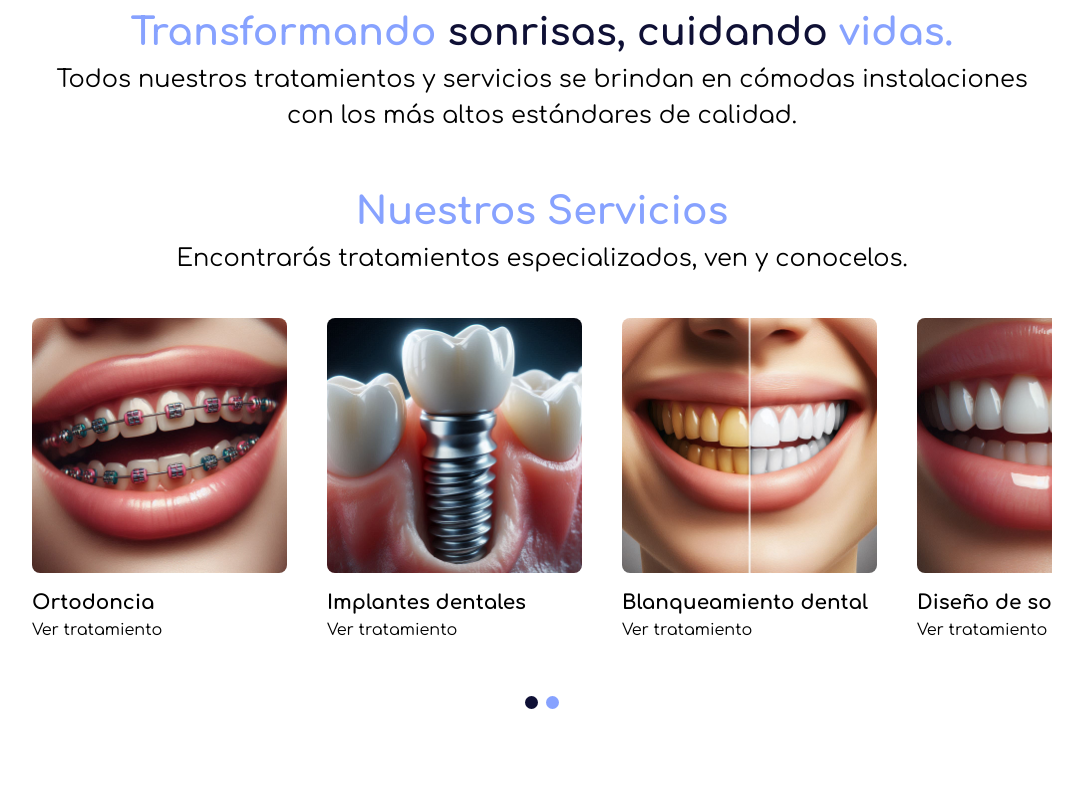
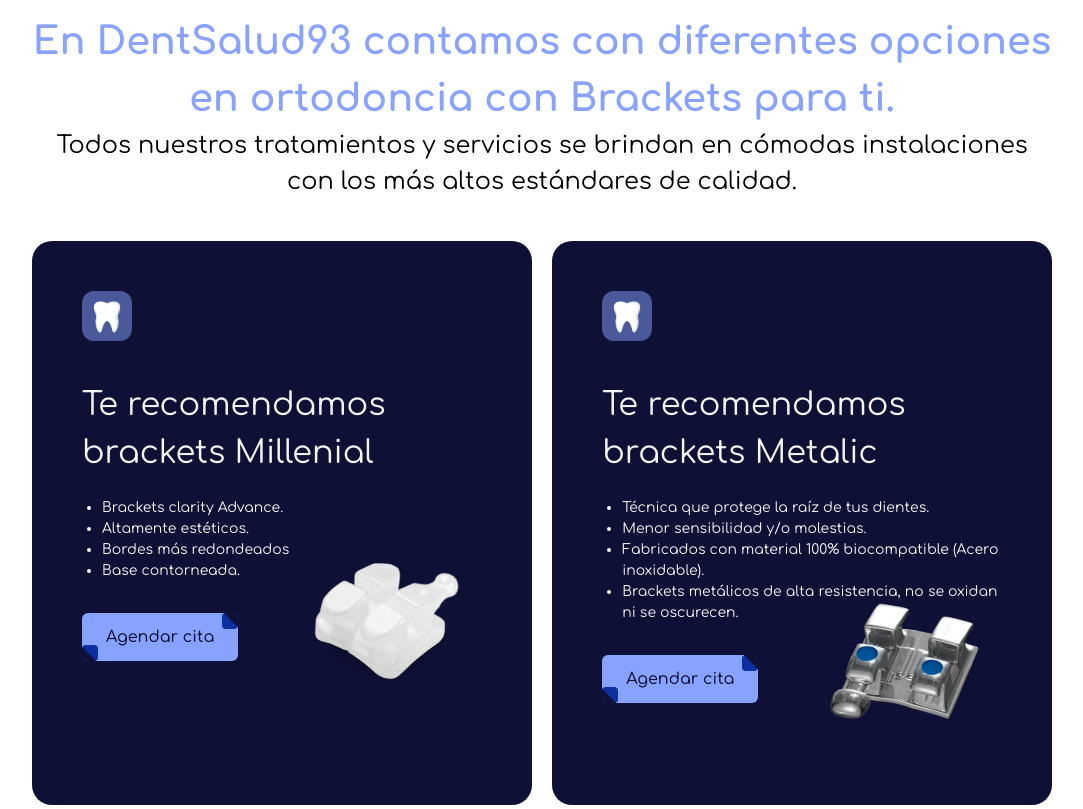
Before and after one commit to TaurusComunity/DentSAlud93, an Astro site: page /tratamientos/ortodoncia in a window 1280 px wide. Shown: the part 380-1189 px from the top of the page, without its empty margins (98-1181 px from the left). Built offline with nearby package versions, Linux system fonts and the light colour scheme; Astro itself is replaced by a stand-in of ours.

Commit message:
creacion de la vista de ortodoncia completamente junto a sus animaciones

```diff
--- /dev/null
+++ b/src/components/Card.astro
@@ -0,0 +1,90 @@
+---
+interface Props {
+	titulo_tarjeta: string;
+	li1_1: string;
+	li1_2: string;
+	li1_3: string;
+	li1_4: string;
+    titulo_tarjeta_2: string;
+	li2_1: string;
+	li2_2: string;
+	li2_3: string;
+	li2_4: string;
+}
+
+const {
+    titulo_tarjeta,
+    li1_1,
+    li1_2,
+    li1_3,
+    li1_4,
+    titulo_tarjeta_2,
+    li2_1,
+    li2_2,
+    li2_3,
+    li2_4,
+    } = Astro.props;
+---
+
+<section class="flex justify-between">
+    <main class="bg-azul_oscuro w-[49%] rounded-[20px] p-[50px] text-blanco title invisible">
+        <div class="w-[50px] h-[50px] rounded-xl mb-[40px] bg-azul_claro bg-opacity-50">
+            <img src="/diente.png" alt="" class="w-[50px] h-[50px]">
+        </div>
+        <h3 class="text-[32px]">{titulo_tarjeta}</h3>
+        <ul class="text-[14px] list-disc mt-[20px] pl-[20px]">
+            <li>{li1_1}</li>
+            <li>{li1_2}</li>
+            <li>{li1_3}</li>
+            <li>{li1_4}</li>
+        </ul>
+        <div class="flex justify-between items-center -mt-[60px]">
+            <button
+            class="mt-[40px] relative flex items-center px-6 py-3 overflow-hidden font-medium transition-all bg-azul_claro rounded-md group"
+           >
+           <span class="absolute top-0 right-0 inline-block w-4 h-4 transition-all duration-500 ease-in-out bg-azul_rey rounded group-hover:-mr-4 group-hover:-mt-4">
+           <span class="absolute top-0 right-0 w-5 h-5 rotate-45 translate-x-1/2 -translate-y-1/2 bg-azul_oscuro"></span>
+           </span>
+           <span
+           class="absolute bottom-0 rotate-180 left-0 inline-block w-4 h-4 transition-all duration-500 ease-in-out bg-azul_rey rounded group-hover:-ml-4 group-hover:-mb-4">
+           <span class="absolute top-0 right-0 w-5 h-5 rotate-45 translate-x-1/2 -translate-y-1/2 bg-azul_oscuro"></span>
+           </span>
+           <span class="absolute bottom-0 left-0 w-full h-full transition-all duration-500 ease-in-out delay-200 -translate-x-full bg-azul_rey rounded-md group-hover:translate-x-0"></span>
+           <span class="relative w-full text-left text-azul_oscuro transition-colors duration-200 ease-in-out group-hover:text-blanco">Agendar cita</span>
+           </button>
+           <img src="/img/bracket1.png" alt="">
+
+        </div>
+    </main>
+    <main class="bg-azul_oscuro w-[49%] rounded-[20px] p-[50px] text-blanco title2 invisible">
+        <div class="w-[50px] h-[50px] rounded-xl mb-[40px] bg-azul_claro bg-opacity-50">
+            <img src="/diente.png" alt="" class="w-[50px] h-[50px]">
+        </div>
+        <h3 class="text-[32px]">{titulo_tarjeta_2}</h3>
+        <ul class="text-[14px] list-disc mt-[20px] pl-[20px]">
+            <li>{li2_1}</li>
+            <li>{li2_2}</li>
+            <li>{li2_3}</li>
+            <li>{li2_4}</li>
+        </ul>
+        <div class="flex justify-between items-center -mt-[60px]">
+        <button
+         class="mt-[40px] relative flex items-center px-6 py-3 overflow-hidden font-medium transition-all bg-azul_claro rounded-md group"
+        >
+        <span class="absolute top-0 right-0 inline-block w-4 h-4 transition-all duration-500 ease-in-out bg-azul_rey rounded group-hover:-mr-4 group-hover:-mt-4">
+        <span class="absolute top-0 right-0 w-5 h-5 rotate-45 translate-x-1/2 -translate-y-1/2 bg-azul_oscuro"></span>
+        </span>
+        <span
+        class="absolute bottom-0 rotate-180 left-0 inline-block w-4 h-4 transition-all duration-500 ease-in-out bg-azul_rey rounded group-hover:-ml-4 group-hover:-mb-4">
+        <span class="absolute top-0 right-0 w-5 h-5 rotate-45 translate-x-1/2 -translate-y-1/2 bg-azul_oscuro"></span>
+        </span>
+        <span class="absolute bottom-0 left-0 w-full h-full transition-all duration-500 ease-in-out delay-200 -translate-x-full bg-azul_rey rounded-md group-hover:translate-x-0"></span>
+        <span class="relative w-full text-left text-azul_oscuro transition-colors duration-200 ease-in-out group-hover:text-blanco">Agendar cita</span>
+        </button>
+        <img src="/img/bracket2.png" alt="">
+
+
+
+        </div>
+    </main>
+</section>
--- a/src/components/Servicios.astro
+++ b/src/components/Servicios.astro
@@ -1,12 +1,15 @@
 ---
+interface Props {
+	titulo_seccion: string;
+	parrafo_seccion: string;
+}
 
+const { titulo_seccion, parrafo_seccion } = Astro.props;
 ---
 
 <section class="text-center my-[4%] servicios invisible" id="servicios" >
   <h2 class="font-black text-[38px]">
-    <span class="text-azul_claro">Nuestros</span>
-    <span class="text-azul_oscuro"> </span>
-    <span class="text-azul_claro">Servicios</span>
+    <span class="text-azul_claro">{titulo_seccion}</span>
   </h2>
-  <p class="text-[24px] parrafoSer invisible">Encontrarás tratamientos especializados, ven y conocelos.</p>
+  <p class="text-[24px] parrafoSer invisible">{parrafo_seccion}</p>
 </section>
--- a/src/pages/index.astro
+++ b/src/pages/index.astro
@@ -16,7 +16,10 @@
     </main>
 
     <main class="mt-[50px]">
-      <Servicios />
+      <Servicios
+       titulo_seccion="Nuestros servicios",
+      parrafo_seccion="Encontraras tratamientos especializados, ven y concelos."
+      />
       <Carrousel />
     </main>
   </section>
--- a/src/pages/tratamientos/ortodoncia.astro
+++ b/src/pages/tratamientos/ortodoncia.astro
@@ -1,22 +1,34 @@
 ---
 import Layout from "../../layouts/Layout.astro";
 import Header_global from "../../components/Header_global.astro";
-import Banner from "../../components/Banner.astro";
 import Servicios from "../../components/Servicios.astro";
-import Carrousel from "../../components/Carrousel.astro";
+import Card from "../../components/Card.astro";
 import Footer from "../../components/Footer.astro";
 ---
 
 <Layout title="Ortodoncia">
   <Header_global titulo="Brackets"/>
   <section class="min-h-[100vh]">
-    <main>
-      <Banner />
-    </main>
 
     <main class="mt-[50px]">
-      <Servicios />
-      <Carrousel />
+      <Servicios
+      titulo_seccion="En DentSalud93 contamos con diferentes opciones en ortodoncia con Brackets para ti.",
+      parrafo_seccion="Todos nuestros tratamientos y servicios se brindan en cómodas instalaciones con los más altos estándares de calidad."
+      />
+    </main>
+    <main>
+      <Card
+      titulo_tarjeta="Te recomendamos brackets Millenial"
+      li1_1="Brackets clarity Advance."
+      li1_2="Altamente estéticos."
+      li1_3="Bordes más redondeados"
+      li1_4="Base contorneada."
+      titulo_tarjeta_2="Te recomendamos brackets Metalic"
+      li2_1="Técnica que protege la raíz de tus dientes."
+      li2_2="Menor sensibilidad y/o molestias."
+      li2_3="Fabricados con material 100% biocompatible (Acero inoxidable)."
+      li2_4="Brackets metálicos de alta resistencia, no se oxidan ni se oscurecen."
+      />
     </main>
   </section>
   <Footer />
```
Also changed, not shown: public/img/bracket1.png (added), public/img/bracket2.png (added).
